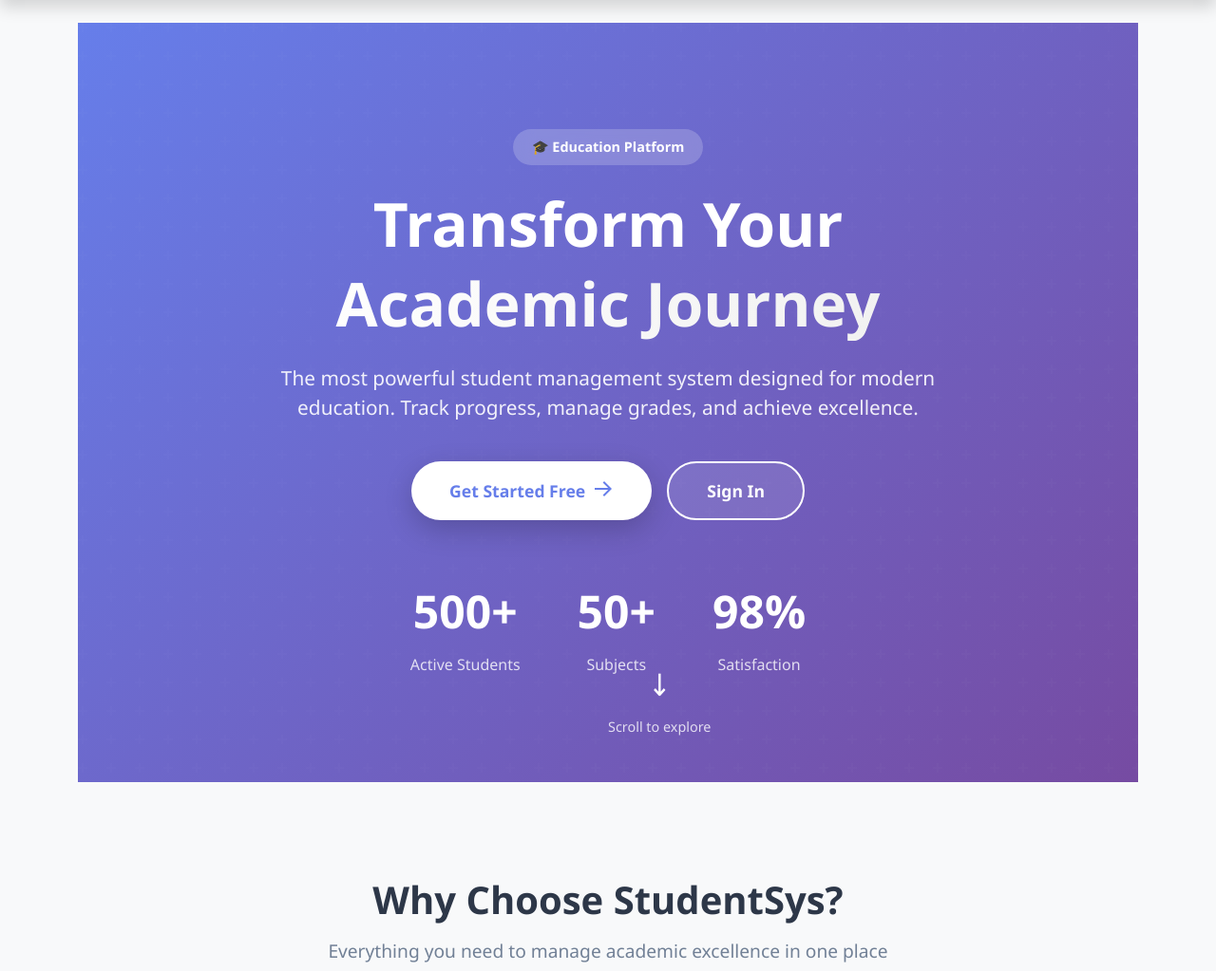
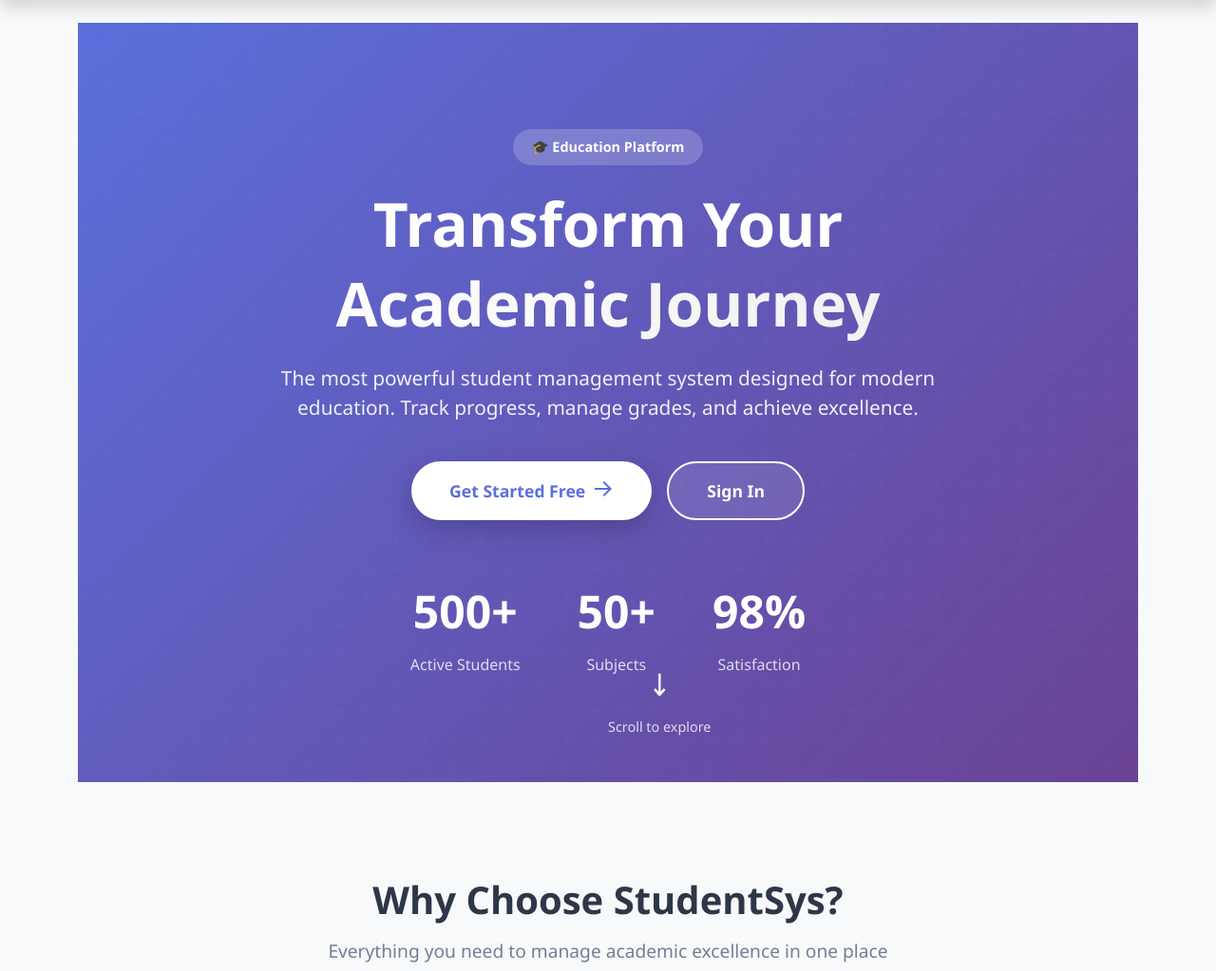
Before and after one commit to PangeaAITU/project_studentSys, a Django app: page / in a window 1280 px wide. Shown: the part 56-1079 px from the top of the page at 95% size. Run offline with Django 5.2, Linux system fonts and the light colour scheme; parts of the project's set-up code (start-up, migrations or seed data) failed here and were passed over.

Commit message:
Refine landing page styles

```diff
--- a/static/css/landing.css
+++ b/static/css/landing.css
@@ -6,7 +6,7 @@
     display: flex;
     align-items: center;
     justify-content: center;
-    background: linear-gradient(135deg, #667eea 0%, #764ba2 100%);
+    background: linear-gradient(135deg, #5a6fdc 0%, #6a4294 100%);
     overflow: hidden;
 }
 
@@ -93,7 +93,7 @@
 
 .hero-btn-primary {
     background: white;
-    color: #667eea;
+    color: #5a6fdc;
     box-shadow: 0 10px 30px rgba(0, 0, 0, 0.2);
 }
 
@@ -194,7 +194,7 @@
 
 .feature-box:hover {
     transform: translateY(-10px);
-    box-shadow: 0 15px 40px rgba(102, 126, 234, 0.2);
+    box-shadow: 0 15px 40px rgba(90, 111, 220, 0.18);
 }
 
 .feature-icon {
```
